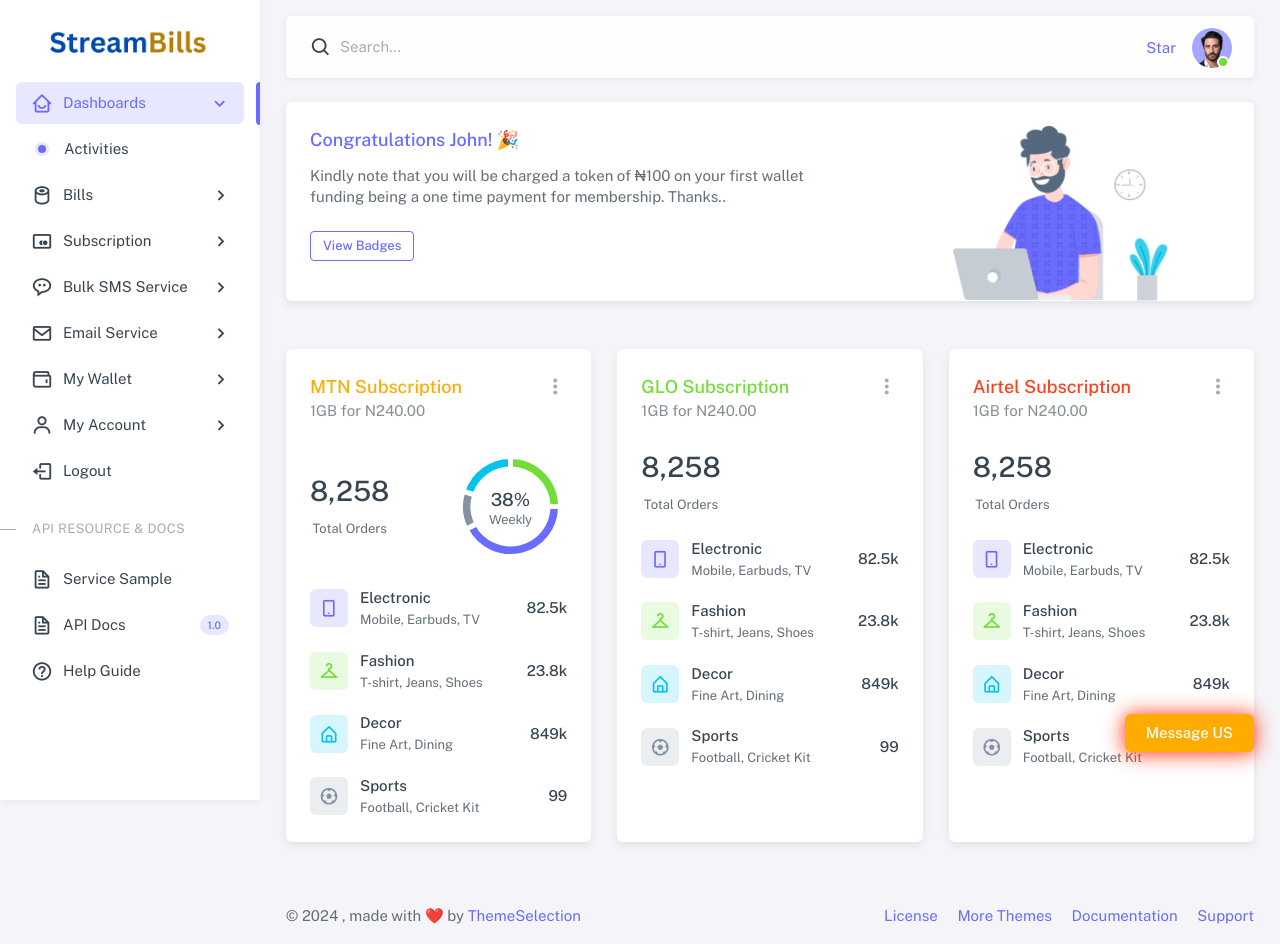
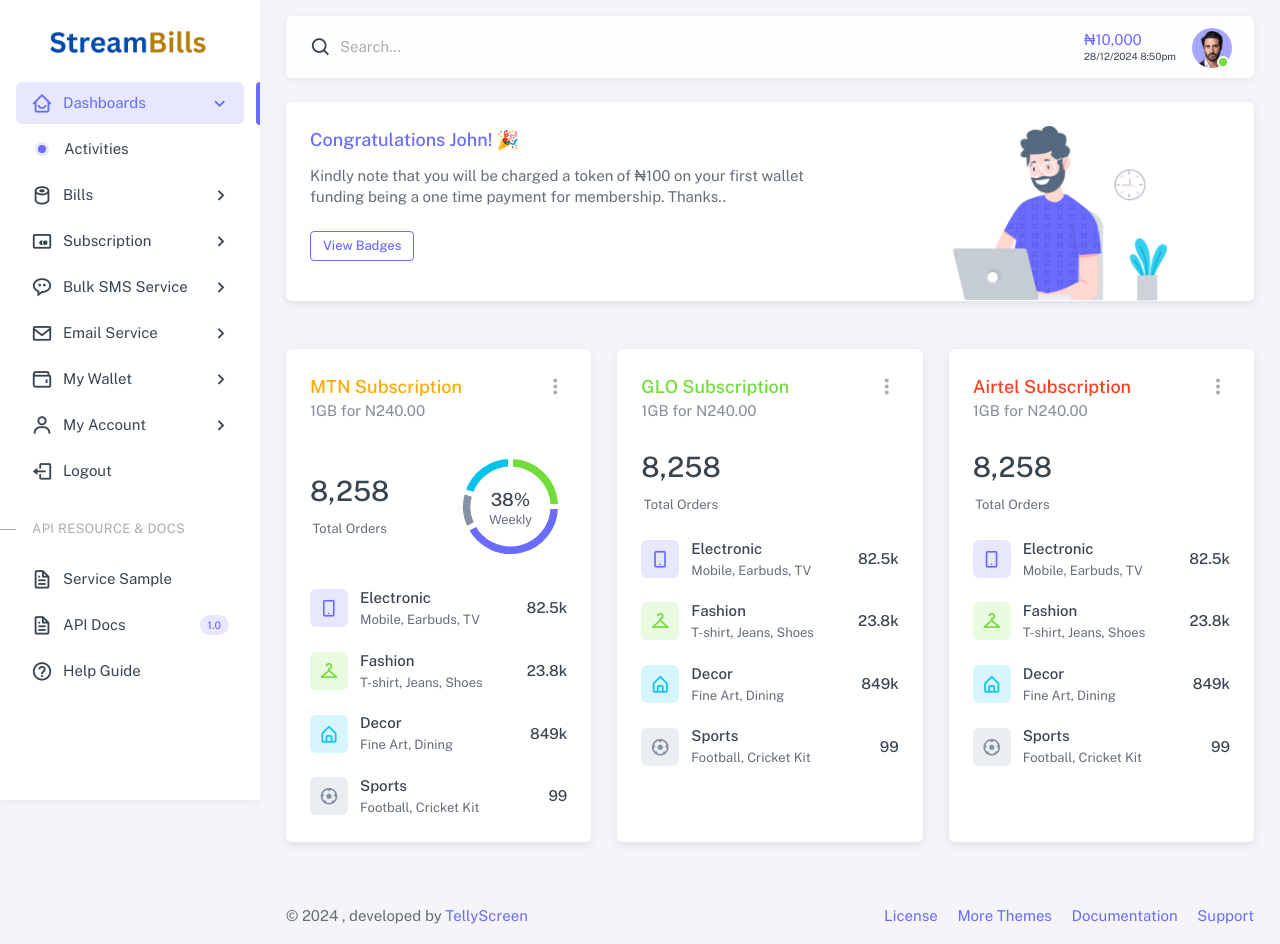
Before and after one commit to GabrielKehindePeter/streambills-services, a plain HTML site: page public/index.html in a window 1280 px wide. Drawn offline with nearby package versions, Linux system fonts and the light colour scheme.

Commit message:
adjustment on frontend

```diff
--- a/public/index.html
+++ b/public/index.html
@@ -320,15 +320,10 @@
               <ul class="navbar-nav flex-row align-items-center ms-auto">
                 <!-- Place this tag where you want the button to render. -->
                 <li class="nav-item lh-1 me-4">
-                  <a
-                    class="github-button"
-                    href="https://github.com/themeselection/sneat-html-admin-template-free"
-                    data-icon="octicon-star"
-                    data-size="large"
-                    data-show-count="true"
-                    aria-label="Star themeselection/sneat-html-admin-template-free on GitHub"
-                    >Star</a
-                  >
+                  <a>
+                   <span class="text-primary">&#8358;10,000</span></a>
+                  <br /><small style="font-size: x-small;">28/12/2024 8:50pm</small>
+
                 </li>
 
                 <!-- User -->
@@ -953,8 +948,8 @@
                     <script>
                       document.write(new Date().getFullYear());
                     </script>
-                    , made with ❤️ by
-                    <a href="https://themeselection.com" target="_blank" class="footer-link">ThemeSelection</a>
+                    ,  developed by
+                    <a href="#" target="_blank" class="footer-link">TellyScreen</a>
                   </div>
                   <div class="d-none d-lg-inline-block">
                     <a href="https://themeselection.com/license/" class="footer-link me-4" target="_blank">License</a>
@@ -991,14 +986,14 @@
     </div>
     <!-- / Layout wrapper -->
 
-    <div class="buy-now">
+    <!-- <div class="buy-now">
       <a
         href="#"
         target="_blank"
         class="btn btn-warning btn-buy-now"
         >Message US</a
       >
-    </div>
+    </div> -->
 
     <!-- Core JS -->
     <!-- build:js assets/vendor/js/core.js -->
```
